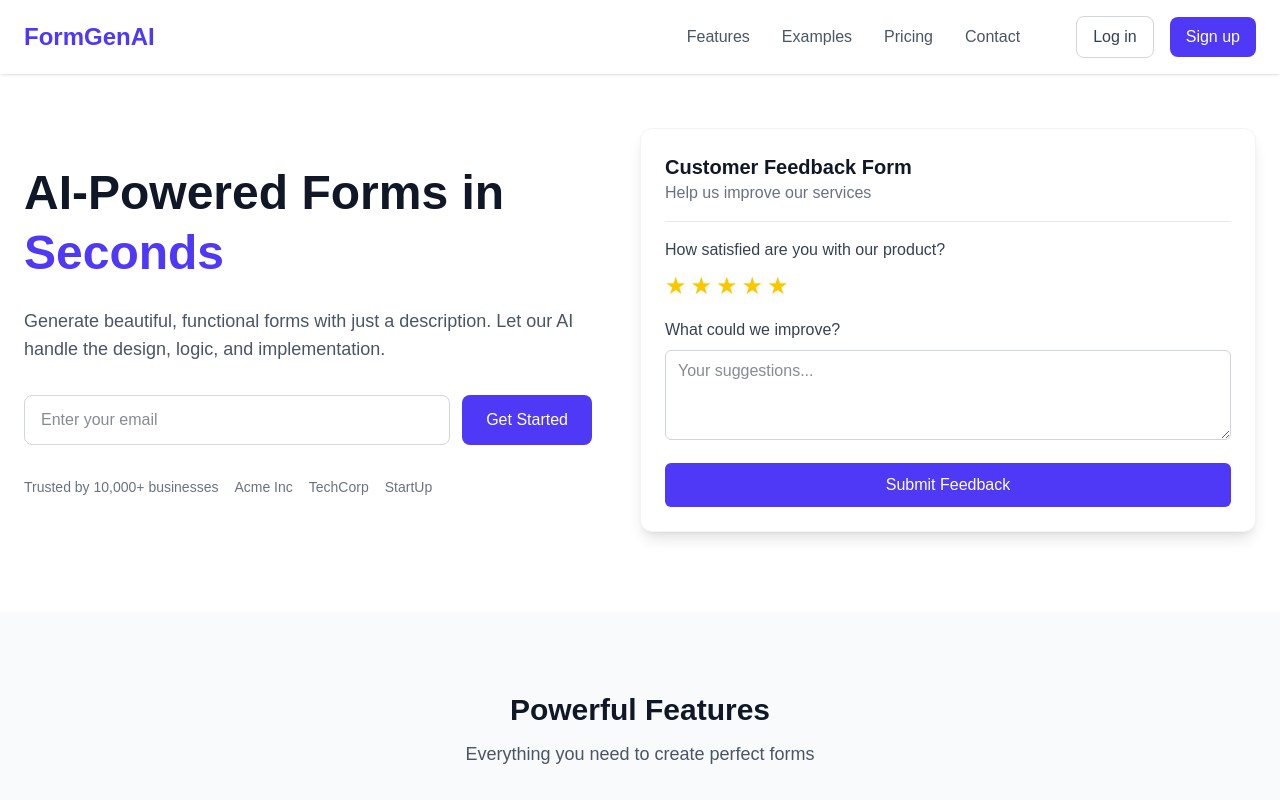
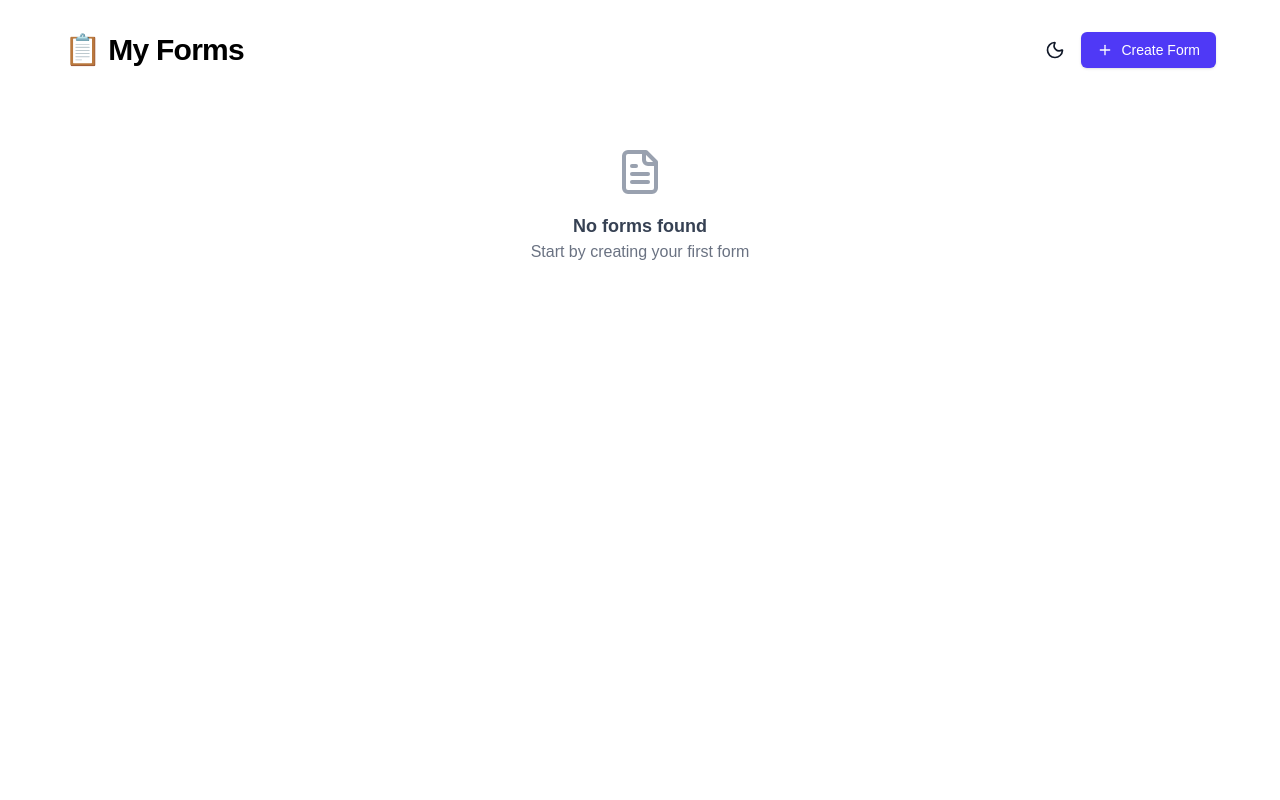
Before and after one commit to bhavishya-khunger/ai-form-gen, a React (Vite) app: page / in a window 1280 px wide. Shown: the top 800 px of the page. Built offline with nearby package versions, Linux system fonts and the light colour scheme.

Commit message:
layout improved - 1

```diff
--- a/src/App.jsx
+++ b/src/App.jsx
@@ -12,7 +12,7 @@
       <Router>
         <div className="min-h-screen bg-white dark:bg-black transition-colors duration-200">
           <Routes>
-            <Route path="/" element={<LandingPage />} />
+            <Route path="/" element={<Dashboard />} />
             <Route path="/dashboard" element={<Dashboard />} />
             <Route path="/form/new" element={<FormBuilder />} />
             <Route path="/form/:id" element={<FormBuilder />} />
```
